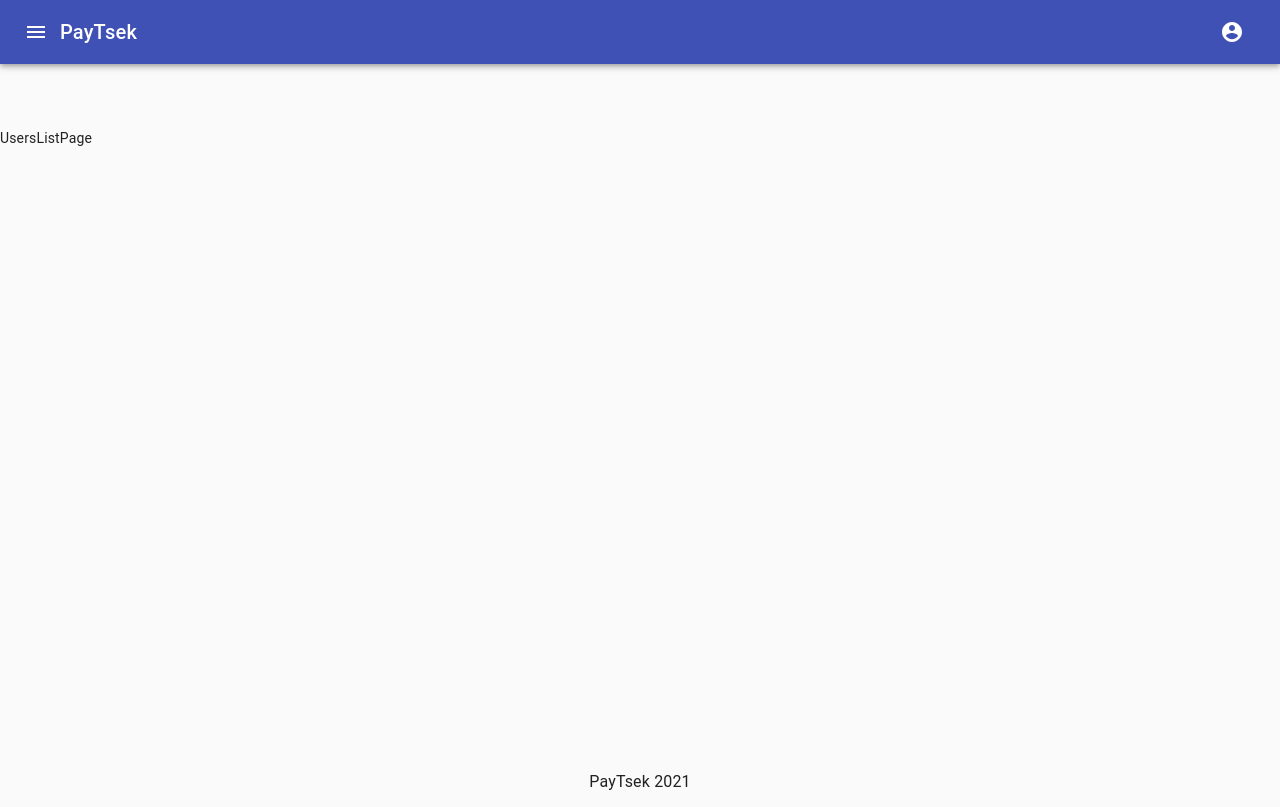
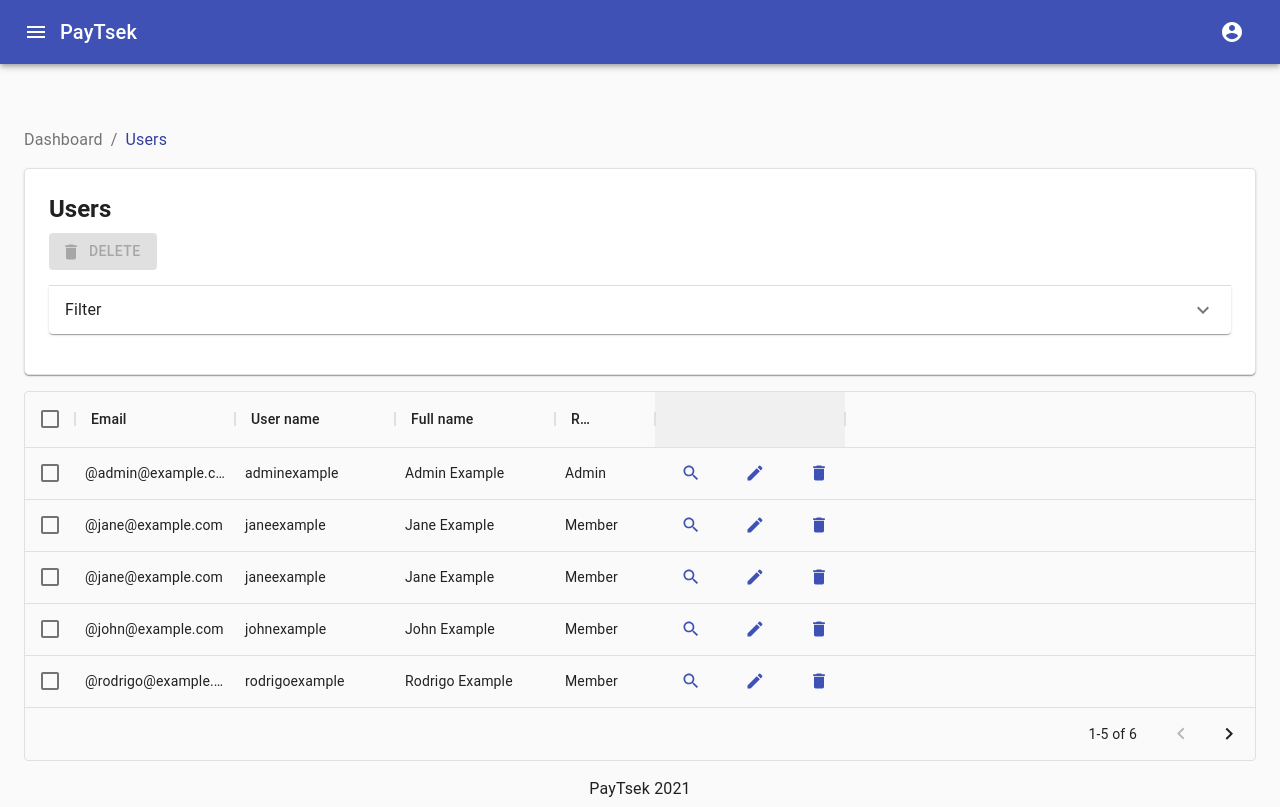
Before and after one commit to paytsek/app, a React (Create React App) app in the folder client/: page /users in a window 1280 px wide. Built offline with nearby package versions, Linux system fonts and the light colour scheme; the HTML template or start-up script is replaced by a standard one.

Commit message:
Add users table and page

```diff
--- /dev/null
+++ b/client/src/components/UsersList/UsersFilter/index.js
@@ -0,0 +1,52 @@
+import {
+	Accordion,
+	Typography,
+	AccordionSummary,
+	AccordionDetails,
+	TextField,
+	Container,
+	Button,
+} from '@material-ui/core';
+import { ExpandMore, Search, Undo } from '@material-ui/icons';
+
+import useStyles from './styles';
+
+const UsersFilter = () => {
+	const { form, formButton, accordion } = useStyles();
+
+	return (
+		<Accordion className={accordion}>
+			<AccordionSummary expandIcon={<ExpandMore />}>
+				<Typography>Filter</Typography>
+			</AccordionSummary>
+			<AccordionDetails>
+				<form autoComplete="off" noValidate className={form}>
+					<Container>
+						<TextField
+							variant="outlined"
+							label="Email"
+							fullWidth
+							size="small"
+						/>
+						<TextField variant="outlined" label="Role" fullWidth size="small" />
+						<TextField variant="outlined" label="Name" fullWidth size="small" />
+						<TextField
+							variant="outlined"
+							label="Status"
+							fullWidth
+							size="small"
+						/>
+					</Container>
+					<div className={formButton}>
+						<Button variant="contained" color="primary" startIcon={<Search />}>
+							Search
+						</Button>
+						<Button startIcon={<Undo />}>Reset</Button>
+					</div>
+				</form>
+			</AccordionDetails>
+		</Accordion>
+	);
+};
+
+export default UsersFilter;
--- /dev/null
+++ b/client/src/components/UsersList/UsersFilter/styles.js
@@ -0,0 +1,23 @@
+import { makeStyles } from '@material-ui/core/styles';
+
+const useStyles = makeStyles((theme) => ({
+	form: {
+		width: '100%',
+		'& .MuiTextField-root': {
+			marginBottom: theme.spacing(4),
+		},
+	},
+	formButton: {
+		textAlign: 'right',
+		paddingTop: theme.spacing(2),
+		'& > *': {
+			marginLeft: theme.spacing(2),
+			marginBottom: theme.spacing(2),
+		},
+	},
+	accordion: {
+		marginBottom: theme.spacing(2),
+	},
+}));
+
+export default useStyles;
--- /dev/null
+++ b/client/src/components/UsersList/UsersListTable/index.js
@@ -0,0 +1,139 @@
+import { Fragment } from 'react';
+import { DataGrid } from '@material-ui/data-grid';
+import { Button } from '@material-ui/core';
+import { Search, Edit, Delete } from '@material-ui/icons';
+
+import useStyles from './styles';
+
+const columns = [
+	{ field: 'email', headerName: 'Email', width: 160 },
+	{ field: 'username', headerName: 'User name', width: 160 },
+	{
+		field: 'fullName',
+		headerName: 'Full name',
+		sortable: false,
+		width: 160,
+	},
+	{
+		field: 'role',
+		headerName: 'Role',
+		with: 160,
+	},
+	{
+		field: '',
+		headerName: '',
+		width: 190,
+		renderCell: () => (
+			<Fragment>
+				<Button color="primary" startIcon={<Search />} />
+				<Button color="primary" startIcon={<Edit />} />
+				<Button color="primary" startIcon={<Delete />} />
+			</Fragment>
+		),
+	},
+];
+
+const rows = [
+	{
+		id: '1',
+		email: '@admin@example.com',
+		username: 'adminexample',
+		fullName: 'Admin Example',
+		role: 'Admin',
+		renderCell: () => (
+			<Fragment>
+				<Button startIcon={<Search />} />
+				<Button startIcon={<Edit />} />
+				<Button startIcon={<Delete />} />
+			</Fragment>
+		),
+	},
+	{
+		id: '2',
+		email: '@jane@example.com',
+		username: 'janeexample',
+		fullName: 'Jane Example',
+		role: 'Member',
+		renderCell: () => (
+			<Fragment>
+				<Button startIcon={<Search />} />
+				<Button startIcon={<Edit />} />
+				<Button startIcon={<Delete />} />
+			</Fragment>
+		),
+	},
+	{
+		id: '3',
+		email: '@jane@example.com',
+		username: 'janeexample',
+		fullName: 'Jane Example',
+		role: 'Member',
+		renderCell: () => (
+			<Fragment>
+				<Button startIcon={<Search />} />
+				<Button startIcon={<Edit />} />
+				<Button startIcon={<Delete />} />
+			</Fragment>
+		),
+	},
+	{
+		id: '4',
+		email: '@john@example.com',
+		username: 'johnexample',
+		fullName: 'John Example',
+		role: 'Member',
+		renderCell: () => (
+			<Fragment>
+				<Button startIcon={<Search />} />
+				<Button startIcon={<Edit />} />
+				<Button startIcon={<Delete />} />
+			</Fragment>
+		),
+	},
+	{
+		id: '5',
+		email: '@rodrigo@example.com',
+		username: 'rodrigoexample',
+		fullName: 'Rodrigo Example',
+		role: 'Member',
+		renderCell: () => (
+			<Fragment>
+				<Button startIcon={<Search />} />
+				<Button startIcon={<Edit />} />
+				<Button startIcon={<Delete />} />
+			</Fragment>
+		),
+	},
+	{
+		id: '6',
+		email: '@carlo@example.com',
+		username: 'carloexample',
+		fullName: 'Carlo Example',
+		role: 'Member',
+		renderCell: () => (
+			<Fragment>
+				<Button startIcon={<Search />} />
+				<Button startIcon={<Edit />} />
+				<Button startIcon={<Delete />} />
+			</Fragment>
+		),
+	},
+];
+
+const UsersListTable = () => {
+	const { dataGrid } = useStyles();
+
+	return (
+		<DataGrid
+			className={dataGrid}
+			rows={rows}
+			columns={columns}
+			pageSize={5}
+			checkboxSelection
+			disableSelectionOnClick
+			autoHeight
+		/>
+	);
+};
+
+export default UsersListTable;
--- /dev/null
+++ b/client/src/components/UsersList/UsersListTable/styles.js
@@ -0,0 +1,10 @@
+import { makeStyles } from '@material-ui/core/styles';
+
+const useStyles = makeStyles((theme) => ({
+	dataGrid: {
+		marginTop: theme.spacing(2),
+		marginBottom: theme.spacing(2),
+	},
+}));
+
+export default useStyles;
--- a/client/src/pages/UsersListPage/index.js
+++ b/client/src/pages/UsersListPage/index.js
@@ -1,5 +1,47 @@
+import { Link } from 'react-router-dom';
+import {
+	Paper,
+	Container,
+	Breadcrumbs,
+	Typography,
+	Button,
+} from '@material-ui/core';
+import { Delete } from '@material-ui/icons';
+
+import UsersFilter from '../../components/UsersList/UsersFilter';
+import UsersListTable from '../../components/UsersList/UsersListTable';
+import useStyles from './styles';
+
 const UsersListPage = () => {
-	return <div>UsersListPage</div>;
+	const { active, title, paper, actions } = useStyles();
+
+	return (
+		<Container>
+			<Breadcrumbs>
+				<Link to="/">Dashboard</Link>
+				<Link className={active} to="/users" aria-current="page">
+					Users
+				</Link>
+			</Breadcrumbs>
+			<Paper className={paper}>
+				<Typography variant="h5" className={title} gutterBottom>
+					Users
+				</Typography>
+				<div className={actions}>
+					<Button
+						variant="contained"
+						color="secondary"
+						disabled
+						startIcon={<Delete />}
+					>
+						Delete
+					</Button>
+				</div>
+				<UsersFilter />
+			</Paper>
+			<UsersListTable />
+		</Container>
+	);
 };
 
 export default UsersListPage;
--- /dev/null
+++ b/client/src/pages/UsersListPage/styles.js
@@ -0,0 +1,26 @@
+import { makeStyles } from '@material-ui/core/styles';
+
+const useStyles = makeStyles((theme) => ({
+	paper: {
+		width: '100%',
+		border: '1px solid #dee2e6 !important',
+		padding: 24,
+		marginTop: 16,
+		borderRadius: 5,
+		backgroundColor: '#fff',
+	},
+	active: {
+		color: theme.palette.primary.dark,
+	},
+	title: {
+		fontWeight: 'bold',
+	},
+	actions: {
+		display: 'flex',
+		flexWrap: 'wrap',
+		alignItems: 'center',
+		marginBottom: 16,
+	},
+}));
+
+export default useStyles;
```
